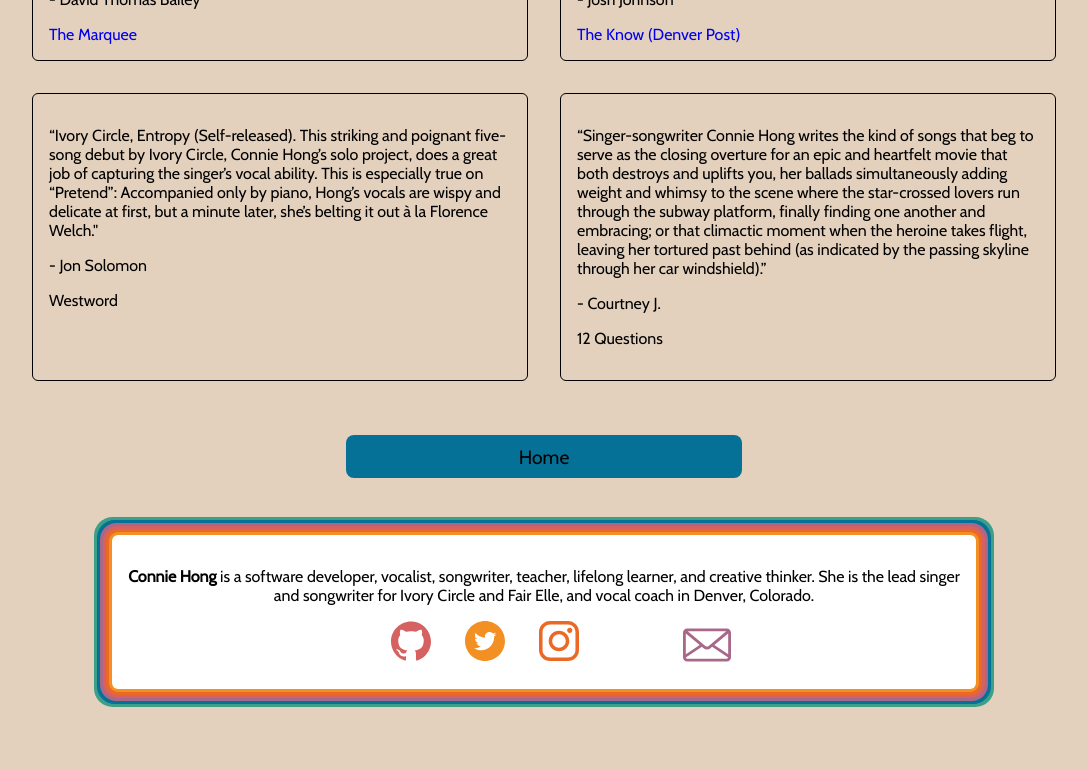
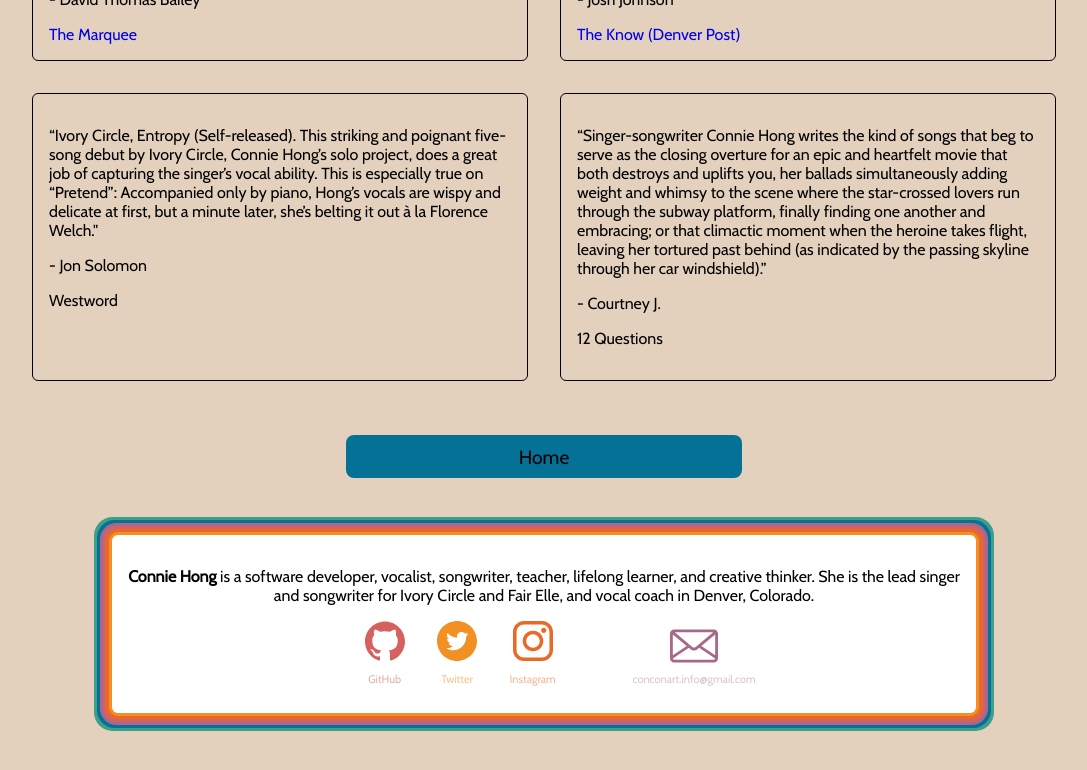
Before and after one commit to conconartist/conconart, a React (Create React App) app: page /press in a window 1280 px wide. Shown: the part 1445-2215 px from the top of the page, without its empty margins (96-1183 px from the left). Built offline with nearby package versions, Linux system fonts and the light colour scheme.

Commit message:
Update Footer component

```diff
--- a/src/Footer/Footer.js
+++ b/src/Footer/Footer.js
@@ -10,13 +10,23 @@ export const Footer = () => {
       <p className='summaryText'><b>Connie Hong</b> is a software developer, vocalist, songwriter, teacher, lifelong learner, and creative thinker.  She is the lead singer and songwriter for Ivory Circle and Fair Elle, and vocal coach in Denver, Colorado.</p>
       <div className='contactContainer'>
         <div className='socialMediaContainer'>
-          <a href='https://github.com/conconartist'><Github /></a>
-          <a href='https://twitter.com/conconartist'><Twitter /></a>
-          <a href='https://www.instagram.com/conconartist'><Instagram /></a>
+          <a href='https://github.com/conconartist' className='iconContainer'>
+            <Github />
+            <p className='ghTitle'>GitHub</p>
+          </a>
+          <a href='https://twitter.com/conconartist' className='iconContainer'>
+            <Twitter />
+            <p className='twitterTitle'>Twitter</p>
+          </a>
+          <a href='https://www.instagram.com/conconartist' className='iconContainer'>
+            <Instagram />
+            <p className='instaTitle'>Instagram</p>
+          </a>
         </div>
-        <div className='emailContainer'>
-        <a href="mailto:conconart.info@gmail.com"><Email /></a>
-        </div>
+        <a href="mailto:conconart.info@gmail.com" className='iconContainer'>
+            <Email />
+            <p className='emailTitle'>conconart.info@gmail.com</p>
+        </a>
       </div>
     </section>
     )
--- a/src/Footer/Footer.scss
+++ b/src/Footer/Footer.scss
@@ -2,6 +2,34 @@
   display: flex;
   justify-content: space-evenly;
   width: 40vw;
+}
+
+.iconContainer {
+  align-items: center;
+  display: flex;
+  flex-direction: column;
+  justify-content: center;
+}
+
+.ghTitle {
+  @include iconText();
+  color: $dark-third-accent;
+}
+
+.twitterTitle {
+  @include iconText();
+  color: $dark-first-accent;
+}
+
+.instaTitle {
+  @include iconText();
+  color: $dark-second-accent;
+}
+
+.emailTitle {
+  @include iconText();
+  color: $dark-fourth-accent;
+  margin-top: 0.2em;
 }
 
 .socialMediaContainer {
--- a/src/style/_extends.scss
+++ b/src/style/_extends.scss
@@ -31,3 +31,7 @@
     fill: $fifth-accent-color;
   }
 }
+
+@mixin iconText() {
+  font-size: 11px;
+}
--- a/src/style/_variables.scss
+++ b/src/style/_variables.scss
@@ -7,3 +7,7 @@ $second-accent-color: #EB6825;
 $third-accent-color: #D56261;
 $fifth-accent-color: #057196;
 $sixth-accent-color: #3C9F88;
+$dark-first-accent: #f28e2487;
+$dark-second-accent: #eb67257c;
+$dark-third-accent: #d5636185;
+$dark-fourth-accent: #a8688966;
```
